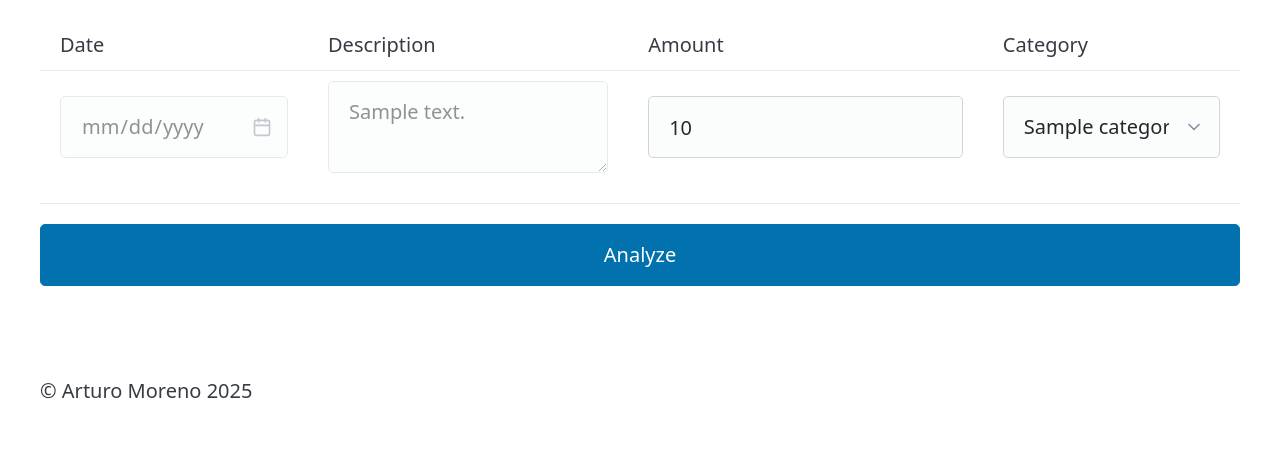
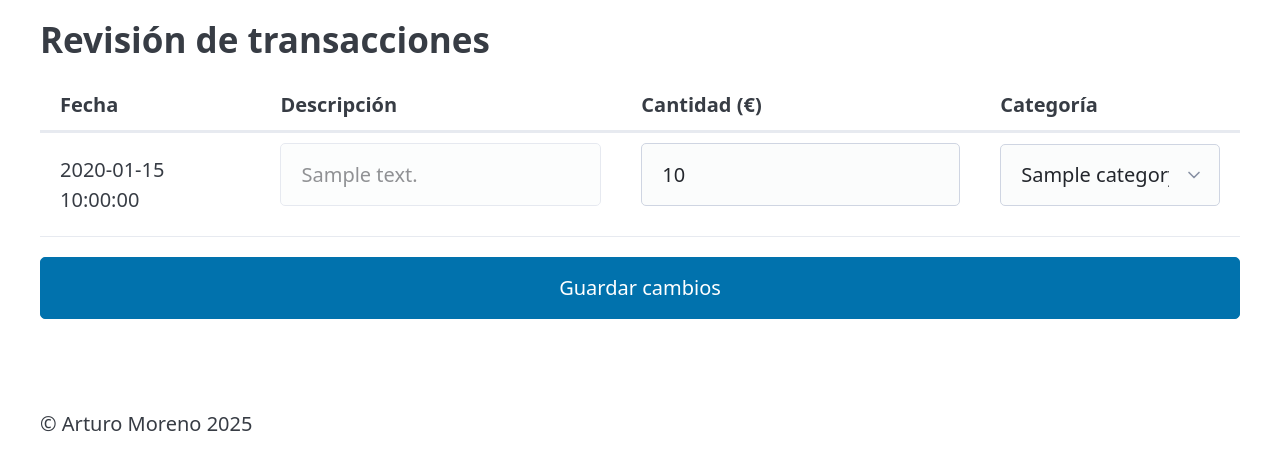
Before and after one commit to artbrwn/Expense-categorizer, a Flask app: template app/templates/review.html in a window 1280 px wide. Shown: the part 105-576 px from the top of the page. Run offline with Flask 3, Linux system fonts and the light colour scheme; the template is opened without the code that fills it: most values are stand-ins (such as "Sample title", 1, 10 or a date in 2020); some libraries are stand-ins or nearby versions.

Commit message:
Fix date format in review form

```diff
--- a/app/templates/review.html
+++ b/app/templates/review.html
@@ -1,40 +1,60 @@
 {% extends "base.html" %}
 
-{% block title %} Review - Expense Categorizer{% endblock %}
+{% block title %}Review - Expense Categorizer{% endblock %}
 
 {% block content %}
+<style>
+    .uncategorized{
+        color: red;
+    }
+</style>
+
+<h2>Revisión de transacciones</h2>
+
 <form action="/review" method="POST" id="review-form">
   <table data-theme="light">
+    <thead>
       <tr>
-                <th>Date</th>
-                <th>Description</th>
-                <th>Amount</th>
-                <th>Category</th>
+        <th>Fecha</th>
+        <th>Descripción</th>
+        <th>Cantidad (€)</th>
+        <th>Categoría</th>
       </tr>
+    </thead>
+    <tbody>
       {% for transaction in transactions %}
-                <tr>
+      <tr class="
+        {% if transaction['category'] == 'uncategorized' %}
+          uncategorized
+        {% elif transaction['amount']|float < 0 %}
+          gasto
+        {% else %}
+          ingreso
+        {% endif %}
+      ">
         <td>
-                        <input type="date" value="{{transaction["date"]}}" disabled>
-                        <input type="hidden" name="date-{{transaction["id"]}}" value="{{transaction["date"]}}">
+          {{transaction['date']}}
+          <input type="hidden" name="date-{{transaction['id']}}" value="{{transaction['date']}}">
         </td>
         <td>
-                        <textarea name="" id="" disabled>{{transaction["description"]}}</textarea>
-                        <input type="hidden" name="description-{{transaction["id"]}}" value="{{transaction["description"]}}">
+          <input type="text" value="{{transaction['description']}}" disabled>
+          <input type="hidden" name="description-{{transaction['id']}}" value="{{transaction['description']}}">
         </td>
         <td>
-                        <input type="number" step="0.01" name="amount-{{transaction["id"]}}" value="{{transaction["amount"]}}">
+          <input type="number" step="0.01" name="amount-{{transaction['id']}}" value="{{transaction['amount']}}">
         </td>
         <td>
-                        <select name="category-{{transaction["id"]}}">
+          <select name="category-{{transaction['id']}}">
             {% for category in categories %}
-                            <option value="{{category}}" {% if transaction["category"] == category %}selected{% endif %}>{{category}}</option>
+              <option value="{{category}}" {% if transaction['category'] == category %}selected{% endif %}>{{category}}</option>
             {% endfor %}
           </select>
         </td>
       </tr>
       {% endfor %}
+    </tbody>
   </table>
-        <button type="submit">Analyze</button>
+
+  <button type="submit">Guardar cambios</button>
 </form>
-    </table>
 {% endblock %}
```
Lines whose indentation alone changed are shown as unchanged.
